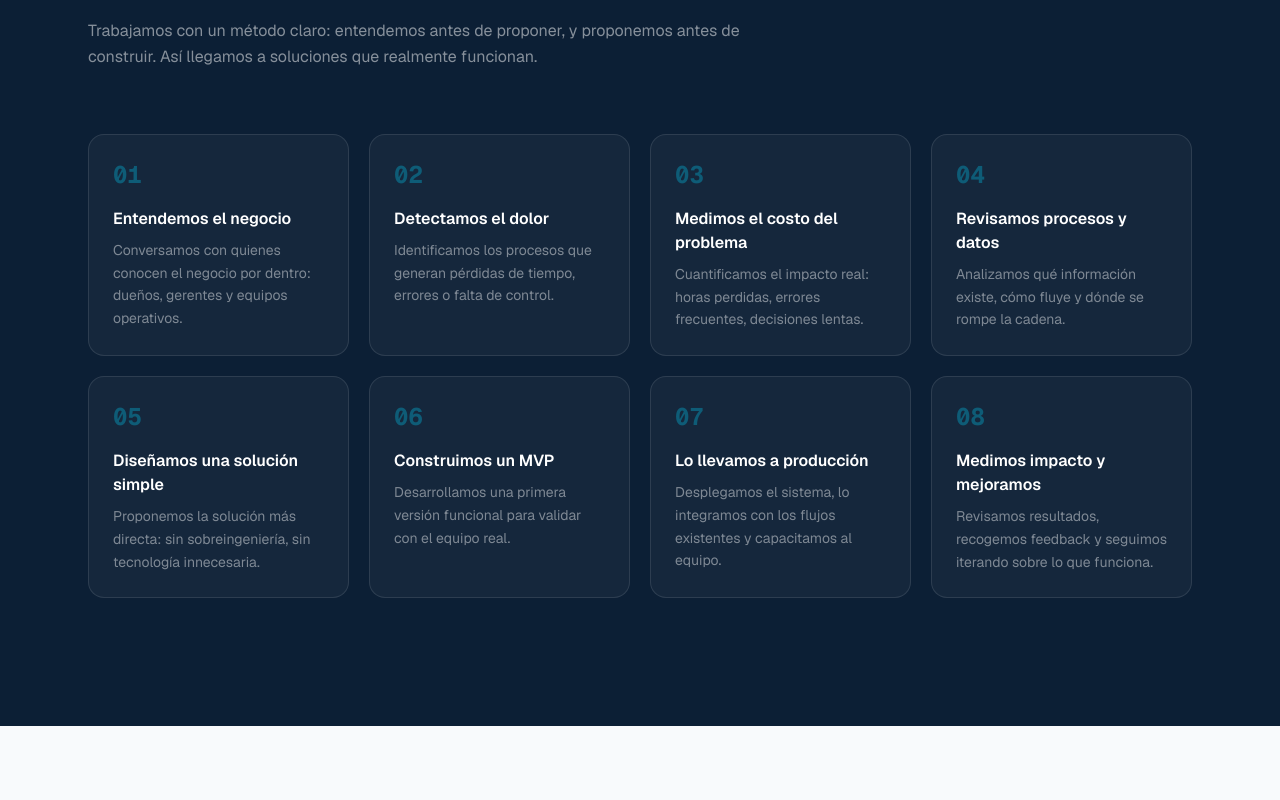
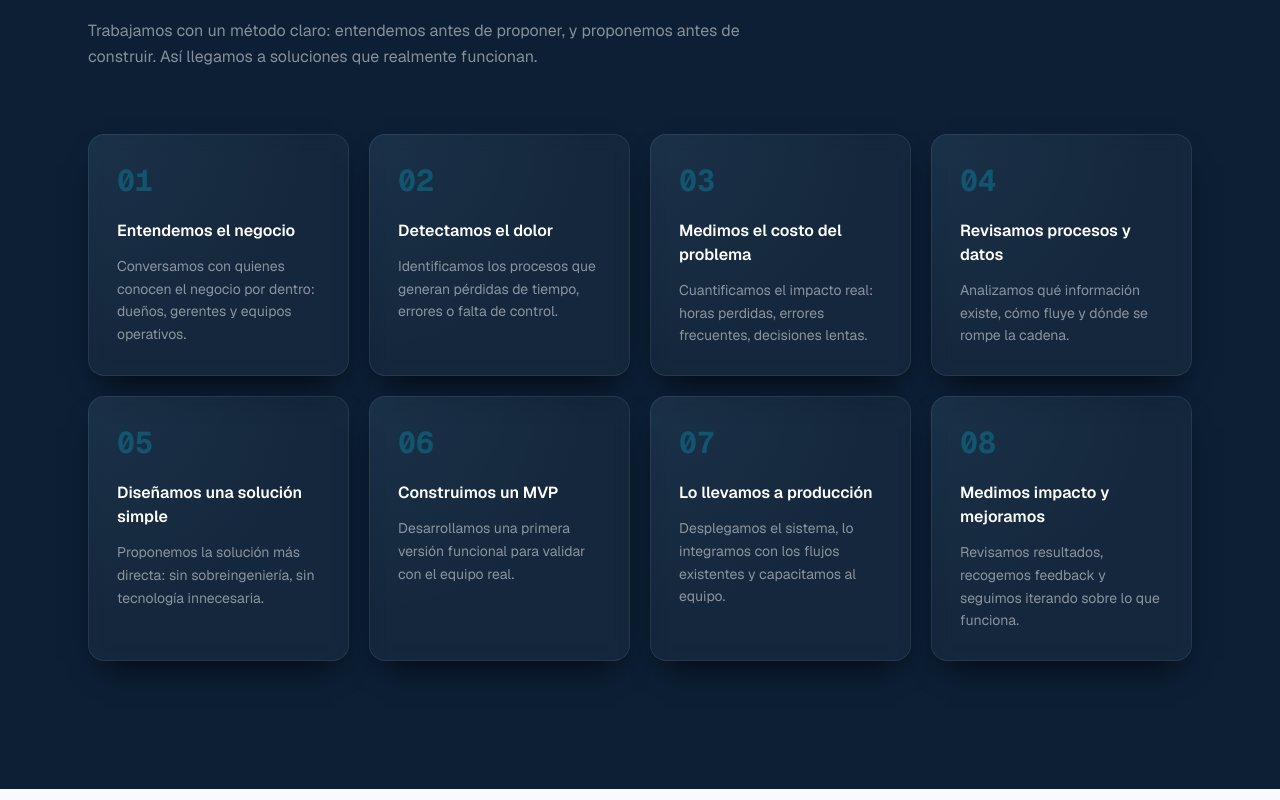
Before and after one commit to Vhcos/lav-software, a Next.js app: page / in a window 1280 px wide. Shown: the part 5060-5860 px from the top of the page. Built offline with nearby package versions, Linux system fonts and the light colour scheme.

Commit message:
feat: GlowCard for ProcessSection — same glow style as SolutionSection

```diff
--- a/components/ProcessSection.tsx
+++ b/components/ProcessSection.tsx
@@ -1,3 +1,5 @@
+import { GlowCard } from "@/components/GlowCard";
+
 const steps = [
   { n: "01", title: "Entendemos el negocio", desc: "Conversamos con quienes conocen el negocio por dentro: dueños, gerentes y equipos operativos." },
   { n: "02", title: "Detectamos el dolor", desc: "Identificamos los procesos que generan pérdidas de tiempo, errores o falta de control." },
@@ -26,14 +28,11 @@ export default function ProcessSection() {
 
         <div className="grid gap-5 sm:grid-cols-2 lg:grid-cols-4">
           {steps.map((s) => (
-            <div
-              key={s.n}
-              className="rounded-2xl border border-white/10 bg-white/[0.04] p-6 transition-colors hover:bg-white/[0.07]"
-            >
-              <span className="mb-4 block font-mono text-2xl font-bold text-accent/50">{s.n}</span>
-              <h3 className="mb-2 font-semibold text-white">{s.title}</h3>
-              <p className="text-sm leading-relaxed text-white/45">{s.desc}</p>
-            </div>
+            <GlowCard key={s.n} customSize glowColor="blue" className="p-7">
+              <span className="mb-5 block font-mono text-3xl font-bold text-accent/40">{s.n}</span>
+              <h3 className="mb-3 font-semibold text-white">{s.title}</h3>
+              <p className="text-sm leading-relaxed text-white/50">{s.desc}</p>
+            </GlowCard>
           ))}
         </div>
       </div>
```
